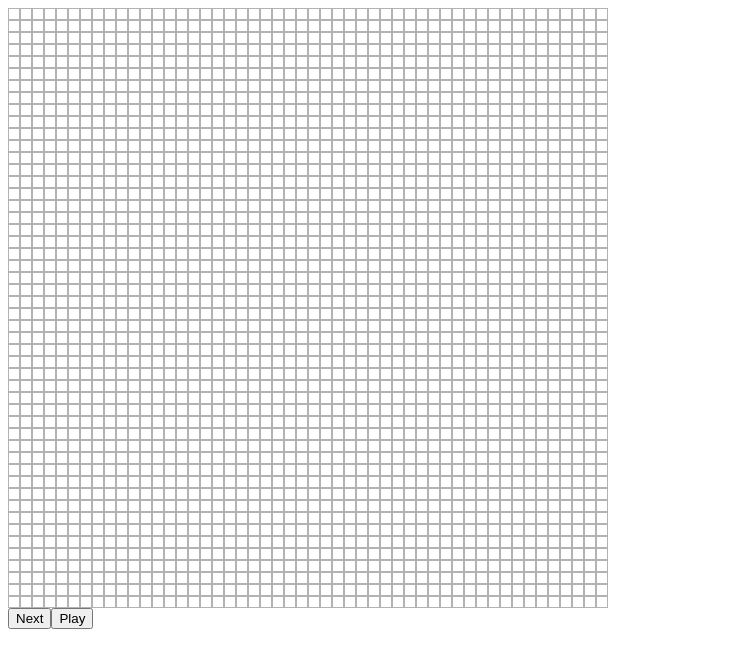
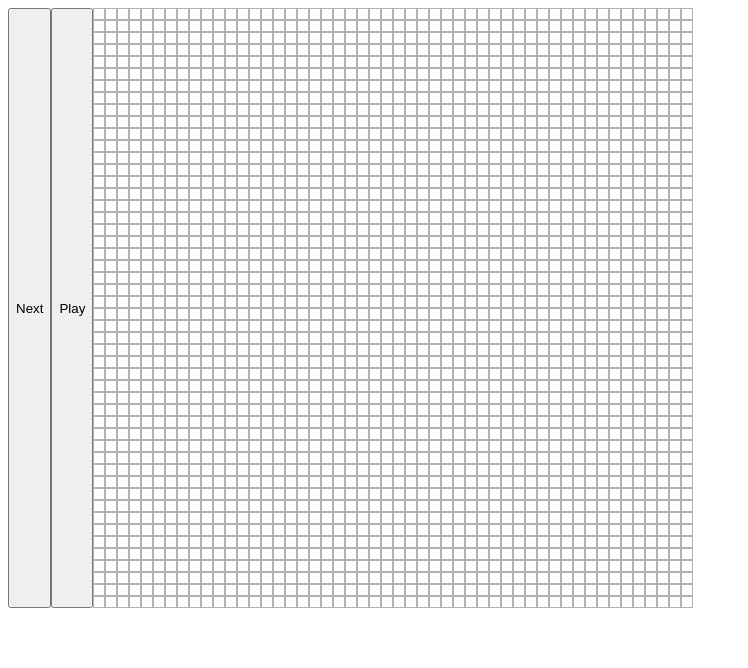
Before and after one commit to Raicuparta/react-redux-life, a React (Create React App) app: page / in a window 1280 px wide. Shown: the top 668 px of the page, without its empty margins (0-748 px from the left). Built offline with nearby package versions, Linux system fonts and the light colour scheme.

Commit message:
separate component for controls

```diff
--- a/src/components/App.css
+++ b/src/components/App.css
@@ -5,3 +5,7 @@
   height: 100vh;
   font-family: sans-serif;
 }
+
+.app {
+  display: flex;
+}
--- a/src/components/App.jsx
+++ b/src/components/App.jsx
@@ -4,13 +4,10 @@ import t from 'prop-types';
 
 import { actions } from '../store';
 import Grid from './Grid';
+import Controls from './Controls';
 import './App.css';
 
 class App extends React.Component {
-  state = {
-    intervalId: null,
-  }
-
   componentDidMount() {
     const {
       initCells,
@@ -20,36 +17,11 @@ class App extends React.Component {
     initCells(settings.width, settings.height);
   }
 
-  handlePlayClick = () => {
-    const {
-      nextTick,
-      settings,
-    } = this.props;
-
-    const { intervalId } = this.state;
-
-    if (intervalId) {
-      clearInterval(intervalId);
-      this.setState({
-        intervalId: null,
-      });
-    } else {
-      this.setState({
-        intervalId: setInterval(nextTick, settings.interval),
-      });
-    }
-  }
-
   render() {
     return (
-      <div>
+      <div className="app">
+        <Controls />
         <Grid />
-        <button type="button" onClick={this.props.nextTick}>Next</button>
-        <button type="button" onClick={this.handlePlayClick}>
-          {
-            this.state.intervalId ? 'Stop' : 'Play'
-          }
-        </button>
       </div>
     );
   }
@@ -61,15 +33,11 @@ const mapStateToProps = state => ({
 
 const mapDispatchToProps = {
   initCells: actions.initCells,
-  nextTick: actions.nextTick,
 };
 
 App.propTypes = {
   settings: t.shape({ width: t.number, height: t.number }).isRequired,
   initCells: t.func.isRequired,
-  nextTick: t.func.isRequired,
 };
 
-const ConnectedApp = connect(mapStateToProps, mapDispatchToProps)(App);
-
-export default ConnectedApp;
+export default connect(mapStateToProps, mapDispatchToProps)(App);
--- /dev/null
+++ b/src/components/Controls.css
@@ -0,0 +1,3 @@
+.controls {
+  display: flex;
+}
--- /dev/null
+++ b/src/components/Controls.jsx
@@ -0,0 +1,60 @@
+import React from 'react';
+import { connect } from 'react-redux';
+import t from 'prop-types';
+
+import { actions } from '../store';
+import './Controls.css';
+
+class Controls extends React.Component {
+  state = {
+    intervalId: null,
+  }
+
+  handlePlayClick = () => {
+    const {
+      nextTick,
+      settings,
+    } = this.props;
+
+    const { intervalId } = this.state;
+
+    if (intervalId) {
+      clearInterval(intervalId);
+      this.setState({
+        intervalId: null,
+      });
+    } else {
+      this.setState({
+        intervalId: setInterval(nextTick, settings.interval),
+      });
+    }
+  }
+
+  render() {
+    return (
+      <div className="controls">
+        <button type="button" onClick={this.props.nextTick}>Next</button>
+        <button type="button" onClick={this.handlePlayClick}>
+          {
+            this.state.intervalId ? 'Stop' : 'Play'
+          }
+        </button>
+      </div>
+    );
+  }
+}
+
+const mapStateToProps = state => ({
+  settings: state.settings,
+});
+
+const mapDispatchToProps = {
+  nextTick: actions.nextTick,
+};
+
+Controls.propTypes = {
+  settings: t.shape({ width: t.number, height: t.number }).isRequired,
+  nextTick: t.func.isRequired,
+};
+
+export default connect(mapStateToProps, mapDispatchToProps)(Controls);
```
